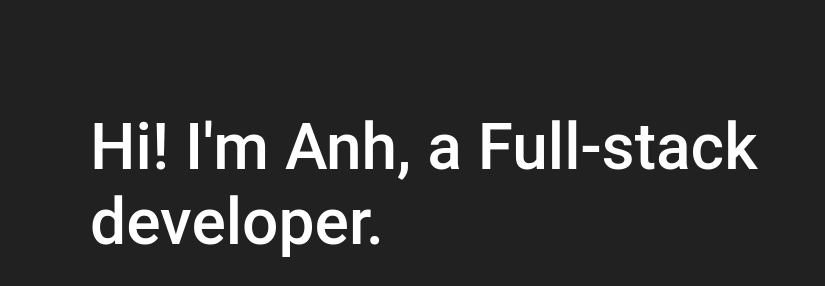
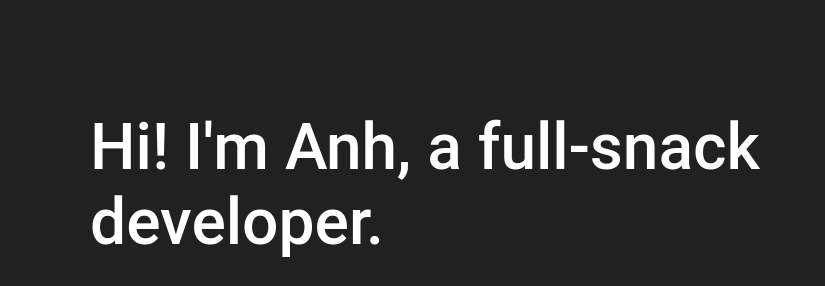
Before and after one commit to tramanhpham/tramanhpham.github.io, a plain HTML site: page index.html in a window 1280 px wide. Shown: the part 359-645 px from the top of the page, 0-825 px from the left. Drawn offline with Linux system fonts and the light colour scheme; grey boxes are pictures that could not be loaded.

Commit message:
Update index.html

```diff
--- a/index.html
+++ b/index.html
@@ -27,7 +27,7 @@
     </nav>
     <div class="content">
         <div class="text">
-            <h1>Hi! I'm Anh, a Full-stack developer.</h1>
+            <h1>Hi! I'm Anh, a full-snack developer.</h1>
             <a href="./works.html">Let's see my works</a>
         </div>
         <img src="https://live.staticflickr.com/3652/3513292420_6becf54bbf.jpg" alt="">
```
